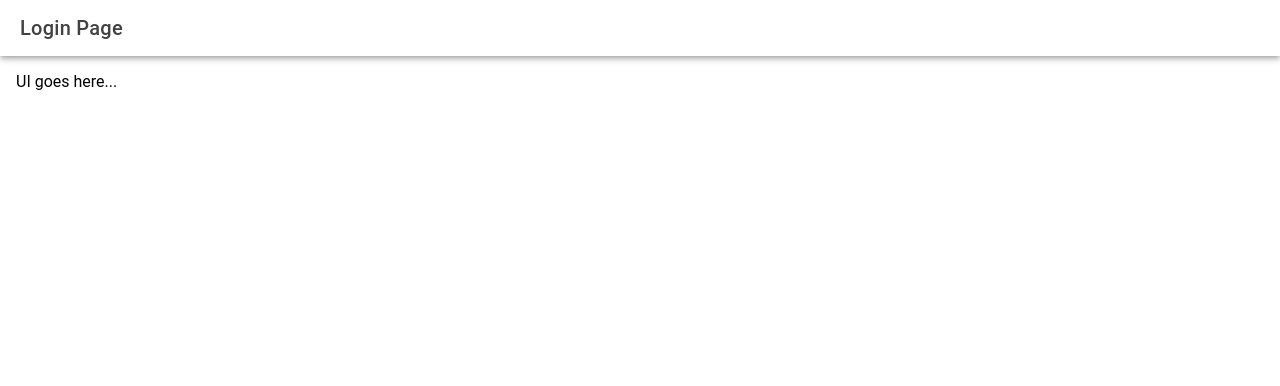
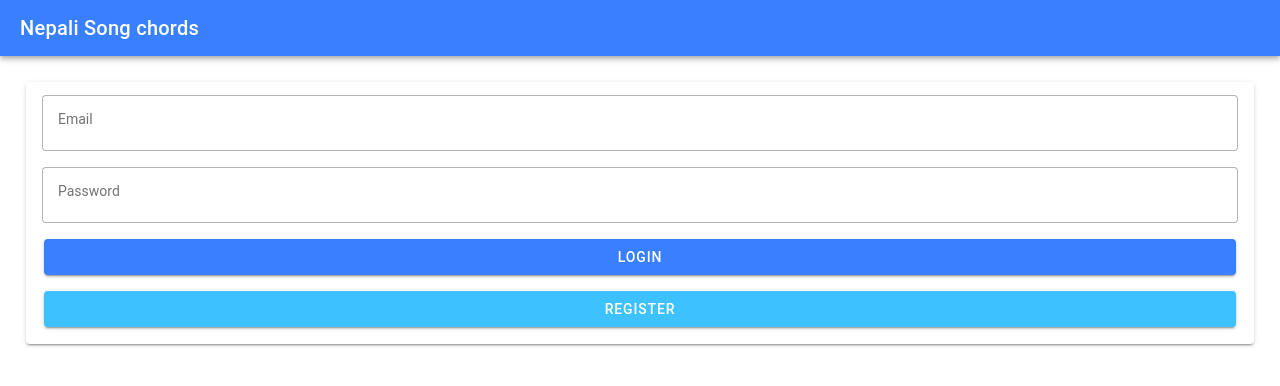
Before and after one commit to uttam-rumsan/Ionic-Framework, a React (Vite) app: page /login in a window 1280 px wide. Shown: the top 386 px of the page. Built offline with nearby package versions, Linux system fonts and the light colour scheme.

Commit message:
login fix

```diff
--- a/src/pages/Login.tsx
+++ b/src/pages/Login.tsx
@@ -1,21 +1,84 @@
+import React, { ChangeEvent, useState } from "react";
 import {
+  IonCard,
   IonContent,
   IonHeader,
   IonPage,
   IonTitle,
   IonToolbar,
+  IonInput,
+  IonCardContent,
+  IonButton,
 } from "@ionic/react";
-import React from "react";
+
+type FormDataType = {
+  email: string;
+  password: string;
+};
 
 const Login: React.FC = () => {
+  const [formData, setFormData] = useState<FormDataType>({
+    email: "",
+    password: "",
+  });
+
+  const handleInputChange = (e: any) => {
+    console.log(e.target.value)
+    setFormData({ ...formData, [e.target.name]: e.target.value });
+  };
+
+  const handleFormSubmit = (e: React.FormEvent<HTMLFormElement>) => {
+    e.preventDefault();
+    console.log("====================================");
+    console.log("Login operation here");
+    console.log(formData);
+    console.log("====================================");
+  };
+
   return (
     <IonPage>
       <IonHeader>
-        <IonToolbar>
-          <IonTitle>Login Page</IonTitle>
+        <IonToolbar color="primary">
+          <IonTitle>Nepali Song chords</IonTitle>
         </IonToolbar>
       </IonHeader>
-      <IonContent className="ion-padding">UI goes here...</IonContent>
+      <IonContent className="ion-padding">
+        <IonCard>
+          <IonCardContent>
+            <form onSubmit={handleFormSubmit}>
+              <IonInput
+                mode="md"
+                name="email"
+                fill="outline"
+                labelPlacement="floating"
+                label="Email"
+                type="email"
+                placeholder="Enter your email"
+                value={formData.email}
+                onIonChange={handleInputChange}
+              />
+              <IonInput
+                className="ion-margin-top"
+                mode="md"
+                name="password"
+                fill="outline"
+                labelPlacement="floating"
+                label="Password"
+                type="password"
+                placeholder="Enter your password"
+                value={formData.password}
+                onIonChange={handleInputChange}
+              />
+              <IonButton expand="block" className="ion-margin-top" type="submit">
+                Login
+              </IonButton>
+              <IonButton expand="block" className="ion-margin-top" color="secondary">
+                Register
+              </IonButton>
+            </form>
+          </IonCardContent>
+        </IonCard>
+      </IonContent>
     </IonPage>
   );
 };
```
